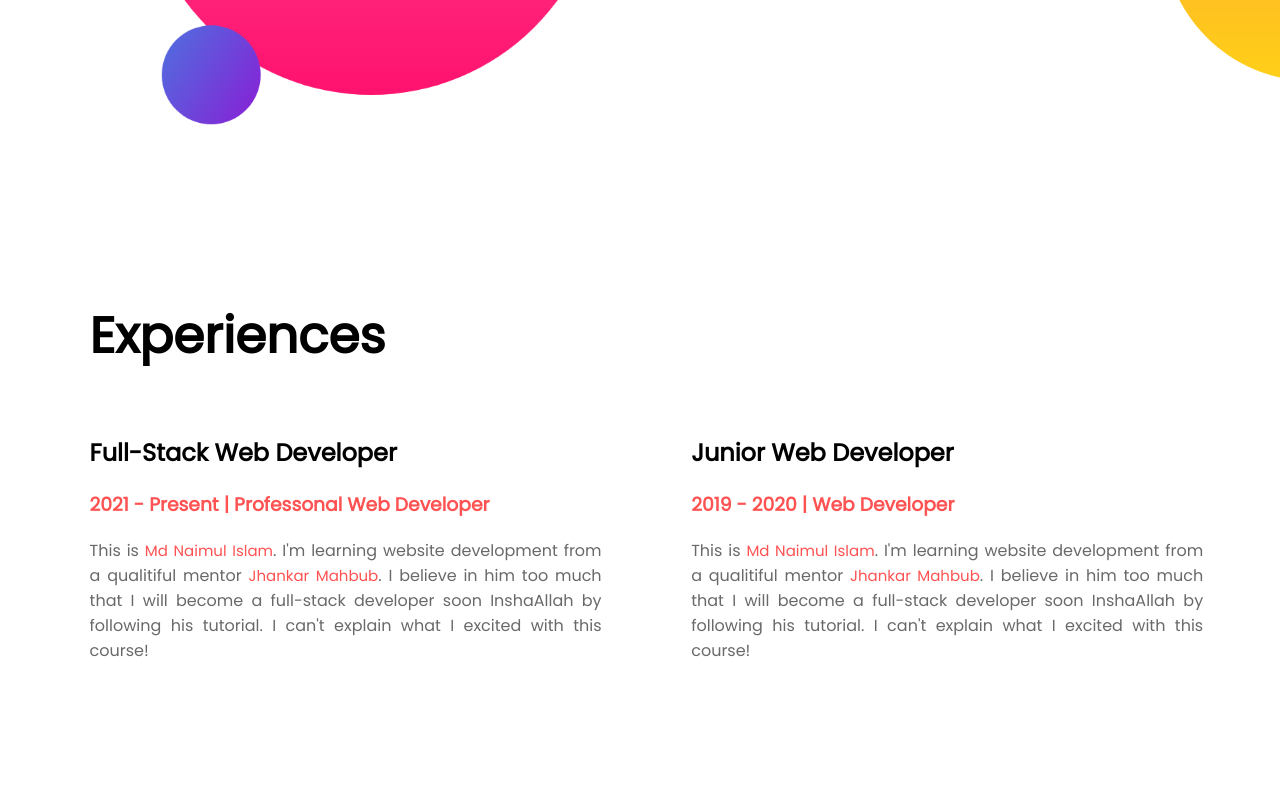
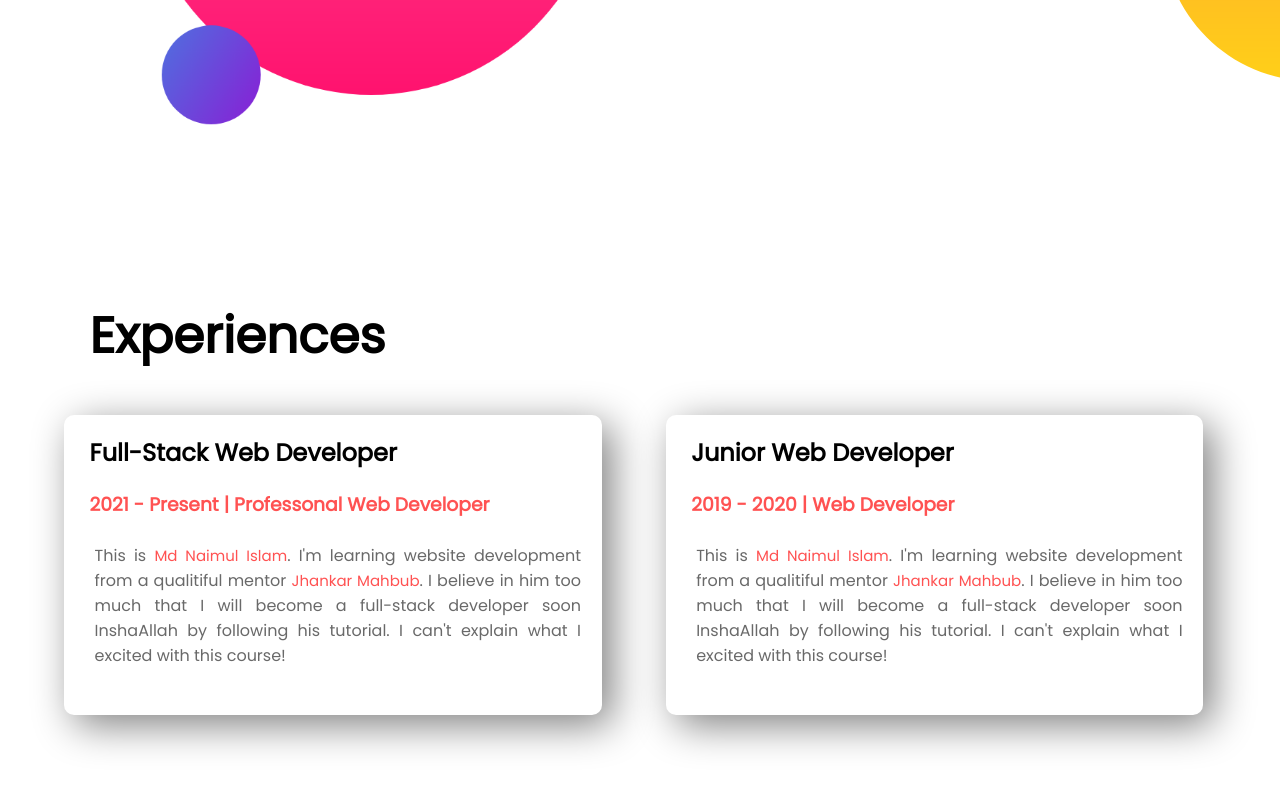
Before and after one commit to codertext/web-portfolio, a plain HTML site: page index.html in a window 1280 px wide. Shown: the part 1043-1832 px from the top of the page. Drawn offline with Linux system fonts and the light colour scheme.

Commit message:
added experiences

```diff
--- a/index.html
+++ b/index.html
@@ -40,14 +40,14 @@
 
     <section class="experiance-area">
         <h1 class="experience-header">Experiences</h1>
-        <div class="half-width">
+        <div class="half-width single-experience">
             <h2>Full-Stack Web Developer</h2>
             <h3 class="orange-highlight">2021 - Present | Professonal Web Developer</h3>
             <p>This is <span class="mentor">Md Naimul Islam</span>. I'm learning website development from a qualitiful mentor <span class="mentor">Jhankar Mahbub</span>. I believe in him too much that I will become a full-stack developer soon InshaAllah by following his tutorial. I can't explain what I excited with this course!</p>
 
         </div>
 
-        <div class="half-width">
+        <div class="half-width single-experience">
             <h2>Junior Web Developer</h2>
             <h3 class="orange-highlight">2019 - 2020 | Web Developer</h3>
             <p>This is <span class="mentor">Md Naimul Islam</span>. I'm learning website development from a qualitiful mentor <span class="mentor">Jhankar Mahbub</span>. I believe in him too much that I will become a full-stack developer soon InshaAllah by following his tutorial. I can't explain what I excited with this course!</p>
--- a/style.css
+++ b/style.css
@@ -12,6 +12,12 @@ h1{
     width: 40%;
     margin-left: 5%;
     padding-left: 2%;
+}
+
+.single-experience{
+    box-shadow: 10px 10px 40px gray;
+    border-radius: 10px;
+    height: 60%;
 }
 
 .name-highlight{
@@ -41,6 +47,8 @@ h1{
 .half-width p{
     text-align: justify;
     color: dimgray;
+    padding: 5px;
+    width: 95%;
 }
 .top-banner{
     background-image: url("images/top-banner.png");
```
